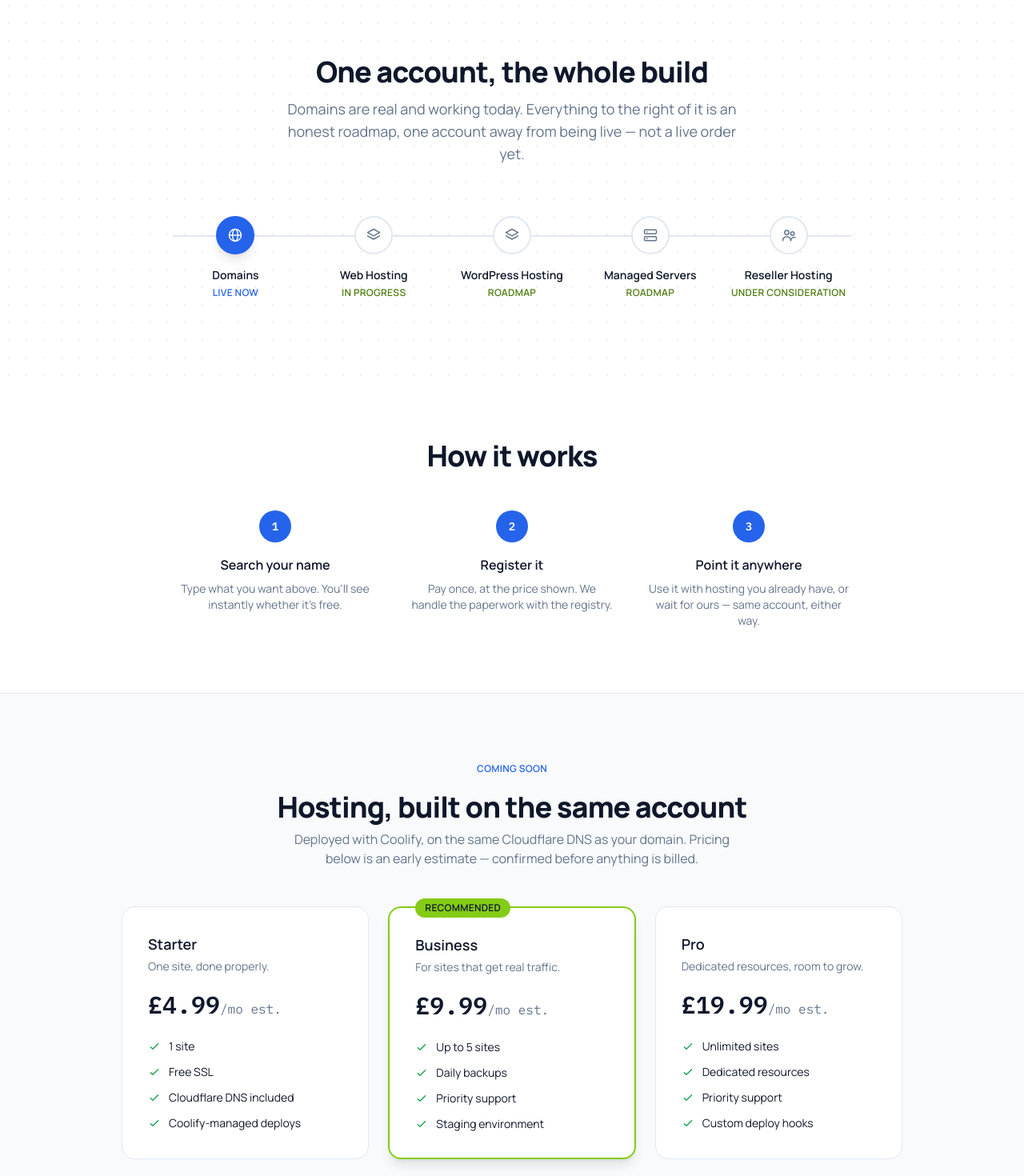
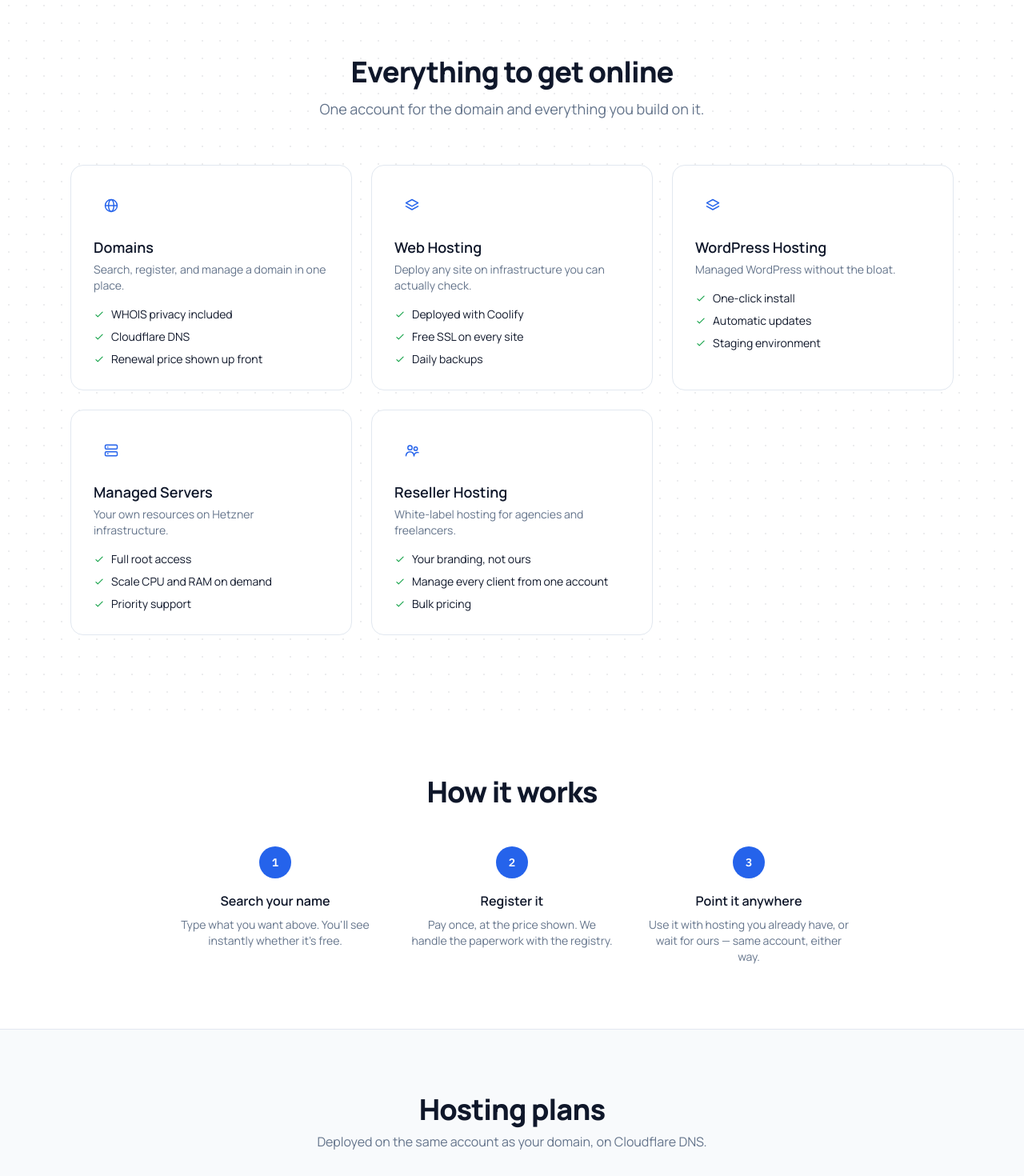
Before and after one commit to realjoebiz/heyitsbiz-hosting, a Next.js app: page / in a window 1280 px wide. Shown: the part 960-2430 px from the top of the page at 80% size. Built offline with nearby package versions, Linux system fonts and the light colour scheme.

Commit message:
Simplify landing offer sections and hosting plans.

```diff
--- a/app/page.tsx
+++ b/app/page.tsx
@@ -1,11 +1,10 @@
 import { Header } from "@/components/Header";
 import { Hero } from "@/components/Hero";
 import { DomainSearch } from "@/components/DomainSearch";
-import { ProductCategories } from "@/components/ProductCategories";
+import { WhatWeOffer } from "@/components/WhatWeOffer";
 import { HowItWorks } from "@/components/HowItWorks";
 import { HostingPlans } from "@/components/HostingPlans";
 import { TrustSignals } from "@/components/TrustSignals";
-import { FounderNote } from "@/components/FounderNote";
 import { Faq } from "@/components/Faq";
 import { CtaBanner } from "@/components/CtaBanner";
 import { Footer } from "@/components/Footer";
@@ -19,11 +18,10 @@ export default function HomePage() {
       <main>
         <Hero />
         <DomainSearch priceGbp={priceGbp} />
-        <ProductCategories />
+        <WhatWeOffer />
         <HowItWorks />
         <HostingPlans />
         <TrustSignals />
-        <FounderNote />
         <Faq />
         <CtaBanner />
       </main>
--- a/components/Footer.tsx
+++ b/components/Footer.tsx
@@ -13,10 +13,7 @@ const COLUMNS = [
   },
   {
     heading: "Company",
-    links: [
-      { label: "Why a new registrar", href: "#" },
-      { label: "FAQ", href: "#faq" },
-    ],
+    links: [{ label: "Pricing", href: "#pricing" }, { label: "FAQ", href: "#faq" }],
   },
 ];
 
@@ -47,8 +44,7 @@ export function Footer() {
           ))}
         </div>
         <p className="mt-10 border-t border-line pt-6 text-xs text-inkMuted">
-          Hosting by Biz — a small, independent operation. Only Domains is live today;
-          everything else in Product is roadmap, not a live order.
+          Hosting by Biz.
         </p>
         {/* TODO before real launch: replace with real company name, number, and
             registered address once incorporated — see SETUP.md. */}
--- a/components/FounderNote.tsx
+++ /dev/null
@@ -1,16 +0,0 @@
-export function FounderNote() {
-  return (
-    <section className="border-t border-line py-20">
-      <div className="mx-auto max-w-2xl px-6 text-center">
-        <h2 className="text-4xl font-extrabold tracking-tight">Why a new registrar</h2>
-        <p className="mt-5 text-lg leading-relaxed text-inkMuted">
-          Most registrars make their margin at checkout — SSL upsells, "protection" plans,
-          renewal prices quietly higher than the first year. Hosting by Biz charges one
-          price and stops there. It's new and it's small, and that's the actual trade
-          you're making: less scale, more directness.
-        </p>
-        <p className="mt-6 font-semibold text-ink">— Biz, builder of Hosting by Biz</p>
-      </div>
-    </section>
-  );
-}
--- a/components/Header.tsx
+++ b/components/Header.tsx
@@ -3,6 +3,7 @@ import { Logo } from "./Logo";
 const NAV = [
   { href: "#find-a-domain", label: "Domains" },
   { href: "#hosting", label: "Hosting" },
+  { href: "#pricing", label: "Pricing" },
   { href: "#faq", label: "FAQ" },
 ];
 
--- a/components/HostingPlans.tsx
+++ b/components/HostingPlans.tsx
@@ -25,16 +25,12 @@ const TIERS = [
 
 export function HostingPlans() {
   return (
-    <section id="hosting" className="border-t border-line bg-surface py-20">
+    <section id="pricing" className="border-t border-line bg-surface py-20">
       <div className="mx-auto max-w-5xl px-6">
         <div className="text-center">
-          <span className="inline-block rounded-full bg-primary/10 px-3 py-1 text-xs font-semibold uppercase tracking-wide text-primary">
-            Coming soon
-          </span>
-          <h2 className="mt-4 text-4xl font-extrabold tracking-tight">Hosting, built on the same account</h2>
+          <h2 className="text-4xl font-extrabold tracking-tight">Hosting plans</h2>
           <p className="mx-auto mt-2 max-w-xl text-inkMuted">
-            Deployed with Coolify, on the same Cloudflare DNS as your domain. Pricing
-            below is an early estimate — confirmed before anything is billed.
+            Deployed on the same account as your domain, on Cloudflare DNS.
           </p>
         </div>
 
@@ -42,7 +38,7 @@ export function HostingPlans() {
           {TIERS.map((tier) => (
             <div
               key={tier.name}
-              className={`relative rounded-2xl bg-bg p-8 transition hover:-translate-y-1.5 hover:shadow-xl ${
+              className={`relative flex flex-col rounded-2xl bg-bg p-8 transition hover:-translate-y-1.5 hover:shadow-xl ${
                 tier.recommended ? "border-2 border-accent2 shadow-lg" : "border border-line"
               }`}
             >
@@ -55,7 +51,7 @@ export function HostingPlans() {
               <p className="mt-1 text-sm text-inkMuted">{tier.blurb}</p>
               <p className="mt-5 font-mono text-3xl font-bold text-ink">
                 {tier.price}
-                <span className="text-base font-normal text-inkMuted">/mo est.</span>
+                <span className="text-base font-normal text-inkMuted">/mo</span>
               </p>
               <ul className="mt-6 flex flex-col gap-3 text-sm text-ink">
                 {tier.features.map((feature) => (
@@ -65,15 +61,24 @@ export function HostingPlans() {
                   </li>
                 ))}
               </ul>
+              <a
+                href="#get-hosting"
+                className={`mt-8 rounded-xl py-3 text-center text-sm font-semibold transition ${
+                  tier.recommended
+                    ? "bg-accent2 text-slate-900 hover:bg-accent2/90"
+                    : "bg-ink text-white hover:bg-primary"
+                }`}
+              >
+                Get started
+              </a>
             </div>
           ))}
         </div>
 
-        <div className="mx-auto mt-14 max-w-md text-center">
-          <h3 className="text-lg font-semibold">Be first when it opens</h3>
+        <div id="get-hosting" className="mx-auto mt-16 max-w-md scroll-mt-24 text-center">
+          <h3 className="text-lg font-semibold">Get early access</h3>
           <p className="mt-1 text-sm text-inkMuted">
-            No fixed date yet. Leave your email and you'll hear about it the day it
-            launches, not before.
+            Leave your email and you'll be first in line when hosting opens.
           </p>
           <div className="mt-5">
             <HostingWaitlist />
--- a/components/ProductCategories.tsx
+++ /dev/null
@@ -1,52 +0,0 @@
-import { GlobeIcon, LayersIcon, ServerIcon, UsersIcon } from "./Icons";
-
-const CATEGORIES = [
-  { icon: GlobeIcon, name: "Domains", status: "Live now", live: true },
-  { icon: LayersIcon, name: "Web Hosting", status: "In progress", live: false },
-  { icon: LayersIcon, name: "WordPress Hosting", status: "Roadmap", live: false },
-  { icon: ServerIcon, name: "Managed Servers", status: "Roadmap", live: false },
-  { icon: UsersIcon, name: "Reseller Hosting", status: "Under consideration", live: false },
-];
-
-export function ProductCategories() {
-  return (
-    <section className="dot-grid py-24">
-      <div className="mx-auto max-w-4xl px-6">
-        <div className="text-center">
-          <h2 className="text-4xl font-extrabold tracking-tight">One account, the whole build</h2>
-          <p className="mx-auto mt-3 max-w-xl text-lg text-inkMuted">
-            Domains are real and working today. Everything to the right of it is an
-            honest roadmap, one account away from being live — not a live order yet.
-          </p>
-        </div>
-
-        <div className="relative mt-16">
-          <div className="absolute left-0 right-0 top-6 hidden h-0.5 bg-line sm:block" />
-          <ol className="relative grid gap-10 sm:grid-cols-5 sm:gap-4">
-            {CATEGORIES.map(({ icon: Icon, name, status, live }) => (
-              <li key={name} className="flex flex-col items-center text-center">
-                <span
-                  className={`flex h-12 w-12 items-center justify-center rounded-full border-2 transition hover:-translate-y-1 ${
-                    live
-                      ? "border-primary bg-primary text-white shadow-lg shadow-primary/30"
-                      : "border-line bg-bg text-inkMuted"
-                  }`}
-                >
-                  <Icon className="h-5 w-5" />
-                </span>
-                <h3 className="mt-4 text-sm font-semibold">{name}</h3>
-                <span
-                  className={`mt-1 text-xs font-semibold uppercase tracking-wide ${
-                    live ? "text-primary" : "text-accent2Deep"
-                  }`}
-                >
-                  {status}
-                </span>
-              </li>
-            ))}
-          </ol>
-        </div>
-      </div>
-    </section>
-  );
-}
--- a/components/TrustSignals.tsx
+++ b/components/TrustSignals.tsx
@@ -14,7 +14,7 @@ const BLOCKS = [
   {
     variant: "support" as const,
     title: "Direct support",
-    body: "A small, independent operation. If something's wrong, you reach the person who can fix it — not a queue.",
+    body: "You reach the person who can actually fix your problem — not a ticket queue.",
   },
 ];
 
--- /dev/null
+++ b/components/WhatWeOffer.tsx
@@ -0,0 +1,72 @@
+import { GlobeIcon, LayersIcon, ServerIcon, UsersIcon, CheckIcon } from "./Icons";
+
+const CATEGORIES = [
+  {
+    icon: GlobeIcon,
+    name: "Domains",
+    blurb: "Search, register, and manage a domain in one place.",
+    features: ["WHOIS privacy included", "Cloudflare DNS", "Renewal price shown up front"],
+  },
+  {
+    icon: LayersIcon,
+    name: "Web Hosting",
+    blurb: "Deploy any site on infrastructure you can actually check.",
+    features: ["Deployed with Coolify", "Free SSL on every site", "Daily backups"],
+  },
+  {
+    icon: LayersIcon,
+    name: "WordPress Hosting",
+    blurb: "Managed WordPress without the bloat.",
+    features: ["One-click install", "Automatic updates", "Staging environment"],
+  },
+  {
+    icon: ServerIcon,
+    name: "Managed Servers",
+    blurb: "Your own resources on Hetzner infrastructure.",
+    features: ["Full root access", "Scale CPU and RAM on demand", "Priority support"],
+  },
+  {
+    icon: UsersIcon,
+    name: "Reseller Hosting",
+    blurb: "White-label hosting for agencies and freelancers.",
+    features: ["Your branding, not ours", "Manage every client from one account", "Bulk pricing"],
+  },
+];
+
+export function WhatWeOffer() {
+  return (
+    <section id="hosting" className="dot-grid py-24">
+      <div className="mx-auto max-w-6xl px-6">
+        <div className="text-center">
+          <h2 className="text-4xl font-extrabold tracking-tight">Everything to get online</h2>
+          <p className="mx-auto mt-3 max-w-xl text-lg text-inkMuted">
+            One account for the domain and everything you build on it.
+          </p>
+        </div>
+
+        <div className="mt-14 grid gap-6 sm:grid-cols-2 lg:grid-cols-3">
+          {CATEGORIES.map(({ icon: Icon, name, blurb, features }) => (
+            <div
+              key={name}
+              className="rounded-2xl border border-line bg-bg p-7 transition hover:-translate-y-1 hover:shadow-lg"
+            >
+              <div className="flex h-11 w-11 items-center justify-center rounded-xl bg-primary/10 text-primary">
+                <Icon className="h-5 w-5" />
+              </div>
+              <h3 className="mt-4 text-lg font-semibold">{name}</h3>
+              <p className="mt-1 text-sm text-inkMuted">{blurb}</p>
+              <ul className="mt-4 flex flex-col gap-2 text-sm">
+                {features.map((feature) => (
+                  <li key={feature} className="flex items-center gap-2 text-ink">
+                    <CheckIcon className="h-3.5 w-3.5 shrink-0 text-green" />
+                    {feature}
+                  </li>
+                ))}
+              </ul>
+            </div>
+          ))}
+        </div>
+      </div>
+    </section>
+  );
+}
```
Also changed, not shown: components/Faq.tsx (+9 -9 lines).
